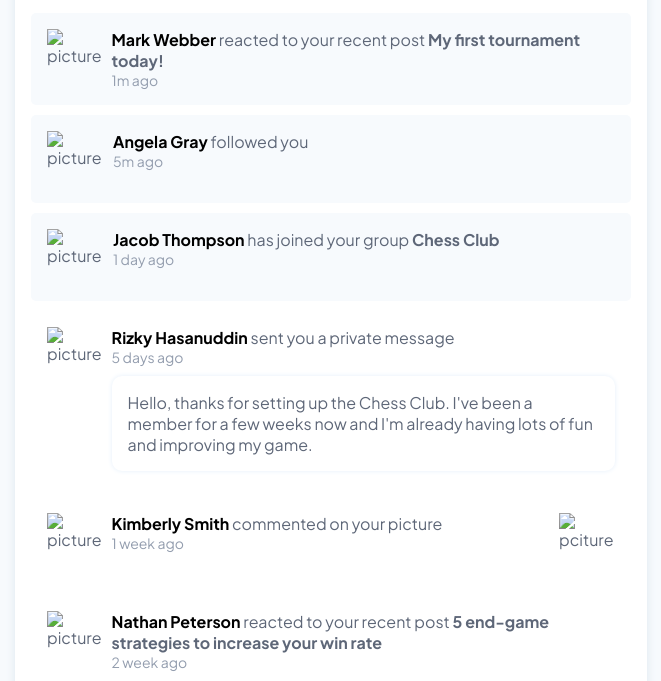
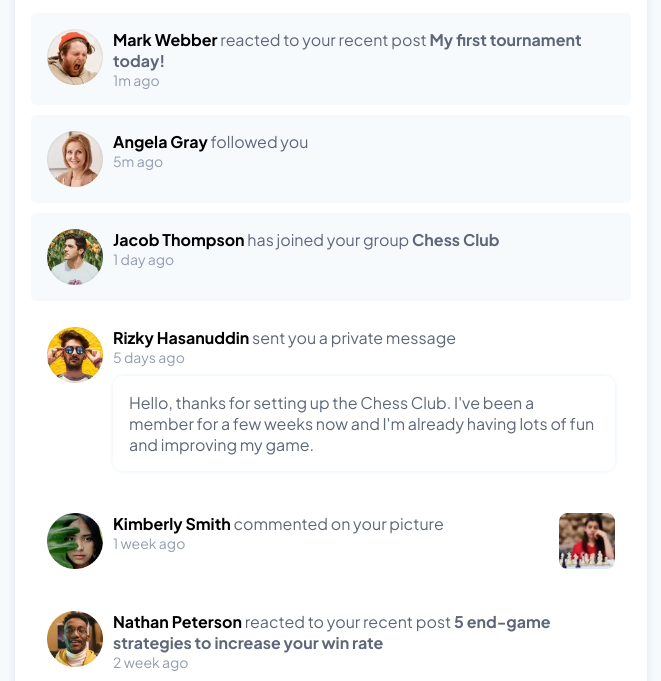
Before and after one commit to hyeonpearl/notifications-page-main, a plain HTML site: page index.html in a window 1280 px wide. Shown: the part 119-800 px from the top of the page, without its empty margins (309-970 px from the left). Drawn offline with Linux system fonts and the light colour scheme; the site is published under a folder, as on GitHub Pages, so addresses that start at the root find nothing.

Commit message:
img 렌더링 오류 수정

```diff
--- a/index.html
+++ b/index.html
@@ -28,7 +28,7 @@
         <li class="notification unread">
           <img
             class="profile"
-            src="/assets/images/avatar-mark-webber.webp"
+            src="./assets/images/avatar-mark-webber.webp"
             alt="picture"
           />
           <div class="content">
@@ -43,7 +43,7 @@
         <li class="notification unread">
           <img
             class="profile"
-            src="/assets/images/avatar-angela-gray.webp"
+            src="./assets/images/avatar-angela-gray.webp"
             alt="picture"
           />
           <div class="content">
@@ -57,7 +57,7 @@
         <li class="notification unread">
           <img
             class="profile"
-            src="/assets/images/avatar-jacob-thompson.webp"
+            src="./assets/images/avatar-jacob-thompson.webp"
             alt="picture"
           />
           <div class="content">
@@ -72,7 +72,7 @@
         <li class="notification">
           <img
             class="profile"
-            src="/assets/images/avatar-rizky-hasanuddin.webp"
+            src="./assets/images/avatar-rizky-hasanuddin.webp"
             alt="picture"
           />
           <div class="content">
@@ -91,7 +91,7 @@
         <li class="notification">
           <img
             class="profile"
-            src="/assets/images/avatar-kimberly-smith.webp"
+            src="./assets/images/avatar-kimberly-smith.webp"
             alt="picture"
           />
           <div id="commented">
@@ -102,13 +102,13 @@
               </div>
               <div class="date">1 week ago</div>
             </div>
-            <img src="/assets/images/image-chess.webp" alt="pciture" />
+            <img src="./assets/images/image-chess.webp" alt="pciture" />
           </div>
         </li>
         <li class="notification">
           <img
             class="profile"
-            src="/assets/images/avatar-nathan-peterson.webp"
+            src="./assets/images/avatar-nathan-peterson.webp"
             alt="picture"
           />
           <div class="content">
@@ -125,7 +125,7 @@
         <li class="notification">
           <img
             class="profile"
-            src="/assets/images/avatar-anna-kim.webp"
+            src="./assets/images/avatar-anna-kim.webp"
             alt="picture"
           />
           <div class="content">
@@ -150,5 +150,5 @@
       >.
     </div>
   </body>
-  <script src="/index.js"></script>
+  <script src="./index.js"></script>
 </html>
```
